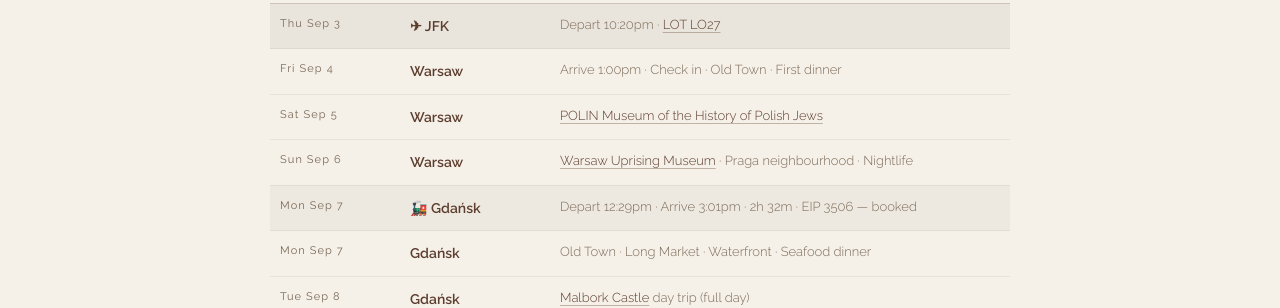
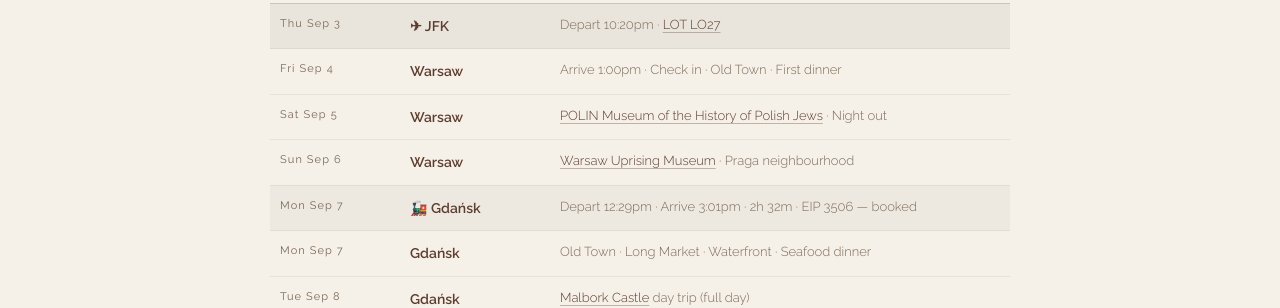
Before and after one commit to LordOfCorners/lordofcorners.github.io, a Jekyll site: the page poland-itinerary.html, which Jekyll copies as it is, in a window 1280 px wide and 900 px high, scrolled down 703 px. Shown: the part 152-460 px from the top of the window. Built offline with Jekyll 4.4.1, drawn with Linux system fonts in a browser that asks for light colours.

Commit message:
Move Warsaw night out from Sunday to Saturday
Sunday was both the quietest night in Warsaw and the last one before a
Monday train. Saturday is the night, and the flight will have worn off
by then. Sunday keeps Praga in the afternoon and a quieter dinner.

Co-Authored-By: Claude Opus 5 <noreply@anthropic.com>

```diff
--- a/poland-itinerary.html
+++ b/poland-itinerary.html
@@ -864,12 +864,12 @@
           <tr>
             <td class="date-col"><span class="day-abbr">Sat </span>Sep 5</td>
             <td class="place-col">Warsaw</td>
-            <td class="notes-col"><a href="https://www.polin.pl/en" target="_blank">POLIN Museum of the History of Polish Jews</a></td>
+            <td class="notes-col"><a href="https://www.polin.pl/en" target="_blank">POLIN Museum of the History of Polish Jews</a> · Night out</td>
           </tr>
           <tr>
             <td class="date-col"><span class="day-abbr">Sun </span>Sep 6</td>
             <td class="place-col">Warsaw</td>
-            <td class="notes-col"><a href="https://www.1944.pl/en" target="_blank">Warsaw Uprising Museum</a> · Praga neighbourhood · Nightlife</td>
+            <td class="notes-col"><a href="https://www.1944.pl/en" target="_blank">Warsaw Uprising Museum</a> · Praga neighbourhood</td>
           </tr>
           <tr class="transport-row">
             <td class="date-col"><span class="day-abbr">Mon </span>Sep 7</td>
@@ -1082,9 +1082,11 @@
 
       <div class="day-block">
         <div class="day-label">Sat Sep 5</div>
-        <div class="day-title"><a href="https://www.polin.pl/en" target="_blank">POLIN Museum of the History of Polish Jews</a></div>
+        <div class="day-title"><a href="https://www.polin.pl/en" target="_blank">POLIN Museum</a> · Saturday Night Out</div>
         <div class="day-body">
           <p>One of the finest museums in Europe — a 1,000-year story told with extraordinary care. Plan at least 3 hours. Essential context for everything that follows: the Jewish world that existed in Poland before the war, its annihilation, and the handful of survivors.</p>
+
+          <p style="margin-top:14px;">This is the night to go out — Saturday, and you'll have slept off the flight by now. Nowy Świat and Chmielna are a walk from the Polonia Palace, and the Pawilony courtyard off Nowy Świat is a warren of small bars that runs late. Praga across the river is the other option, rougher-edged and more interesting, centred on Ząbkowska.</p>
 
           <div class="memoir-quote">
             <div class="memoir-quote-label">From the memoir</div>
@@ -1096,9 +1098,11 @@
 
       <div class="day-block">
         <div class="day-label">Sun Sep 6</div>
-        <div class="day-title">Warsaw Uprising Museum · Praga · Nightlife</div>
-        <div class="day-body">
-          <p>The <a href="https://www.1944.pl/en" target="_blank">Warsaw Uprising Museum</a> tells the story of the 1944 uprising against Nazi occupation — what was happening in Poland while Adam and his family were surviving in Soviet labor camps and collective farms in Kazakhstan. Afternoon: cross the Vistula to Praga, Warsaw's bohemian neighbourhood. Evening: nightlife.</p>
+        <div class="day-title">Warsaw Uprising Museum · Praga</div>
+        <div class="day-body">
+          <p>The <a href="https://www.1944.pl/en" target="_blank">Warsaw Uprising Museum</a> tells the story of the 1944 uprising against Nazi occupation — what was happening in Poland while Adam and his family were surviving in Soviet labor camps and collective farms in Kazakhstan. Afternoon: cross the Vistula to Praga, Warsaw's bohemian neighbourhood — one of the few districts the Nazis didn't level, so the tenements are genuinely prewar. The Neon Museum and the Koneser distillery complex are both there.</p>
+
+          <p style="margin-top:14px;">A quieter last evening in Warsaw. Sunday is the deadest night of the week here and there's a train the next morning — dinner somewhere good is the right call.</p>
         </div>
       </div>
 
```
